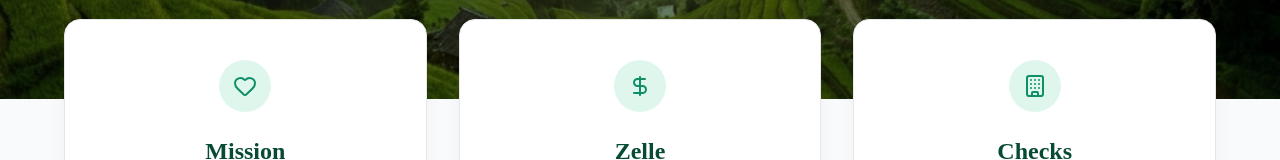
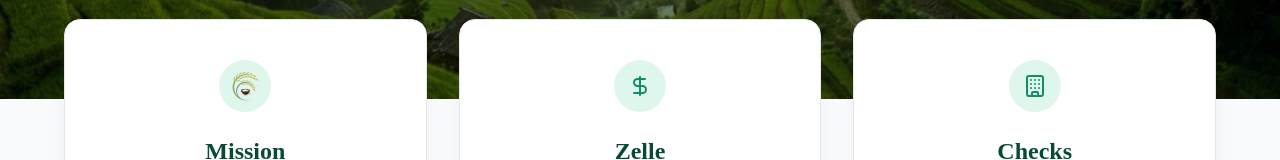
Before and after one commit to Arora-Lab/teresa, a Next.js app in the folder apps/web/: page /en in a window 1280 px wide. Shown: the part 482-642 px from the top of the page. Built offline with nearby package versions, Linux system fonts and the light colour scheme.

Commit message:
Replace heart icon with Teresa logo

```diff
--- a/apps/web/src/app/[locale]/page.tsx
+++ b/apps/web/src/app/[locale]/page.tsx
@@ -3,7 +3,8 @@ import { PageHero } from '@/components/PageHero';
 import { SectionContainer } from '@/components/SectionContainer';
 import { ContentCard } from '@/components/ContentCard';
 import { Button } from '@/components/Button';
-import { Heart, DollarSign, Building } from 'lucide-react';
+import { DollarSign, Building } from 'lucide-react';
+import Image from 'next/image';
 
 export default async function Home(props: { params: Promise<{ locale: string }> }) {
   const params = await props.params;
@@ -29,7 +30,7 @@ export default async function Home(props: { params: Promise<{ locale: string }>
         <div className="grid grid-cols-1 md:grid-cols-3 gap-6 lg:gap-8 items-stretch mb-16 md:mb-24">
           <ContentCard className="flex flex-col items-center text-center">
             <div className="w-[52px] h-[52px] rounded-full bg-accent-soft flex items-center justify-center text-primary-medium mb-6 flex-shrink-0">
-              <Heart className="w-6 h-6" strokeWidth={2} />
+              <Image src="/images/logo.png" alt="Teresa Logo" width={32} height={32} className="opacity-90" />
             </div>
             <h3 className="text-[20px] md:text-[24px] font-bold text-primary-dark mb-3 leading-tight">{tMission('title')}</h3>
             <p className="text-text-muted text-[17px] leading-relaxed flex-grow">{tMission('summary')}</p>
```
Also changed, not shown: apps/web/public/images/logo.png (added).
